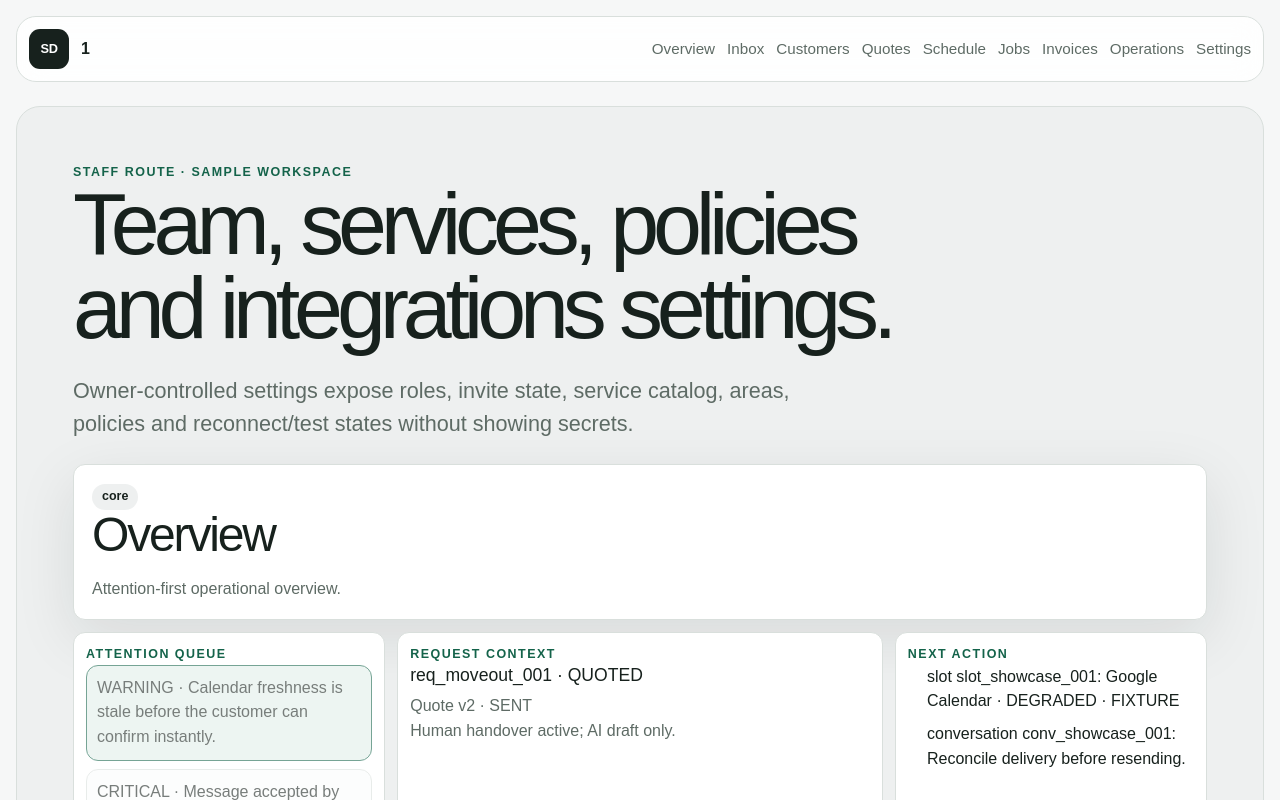
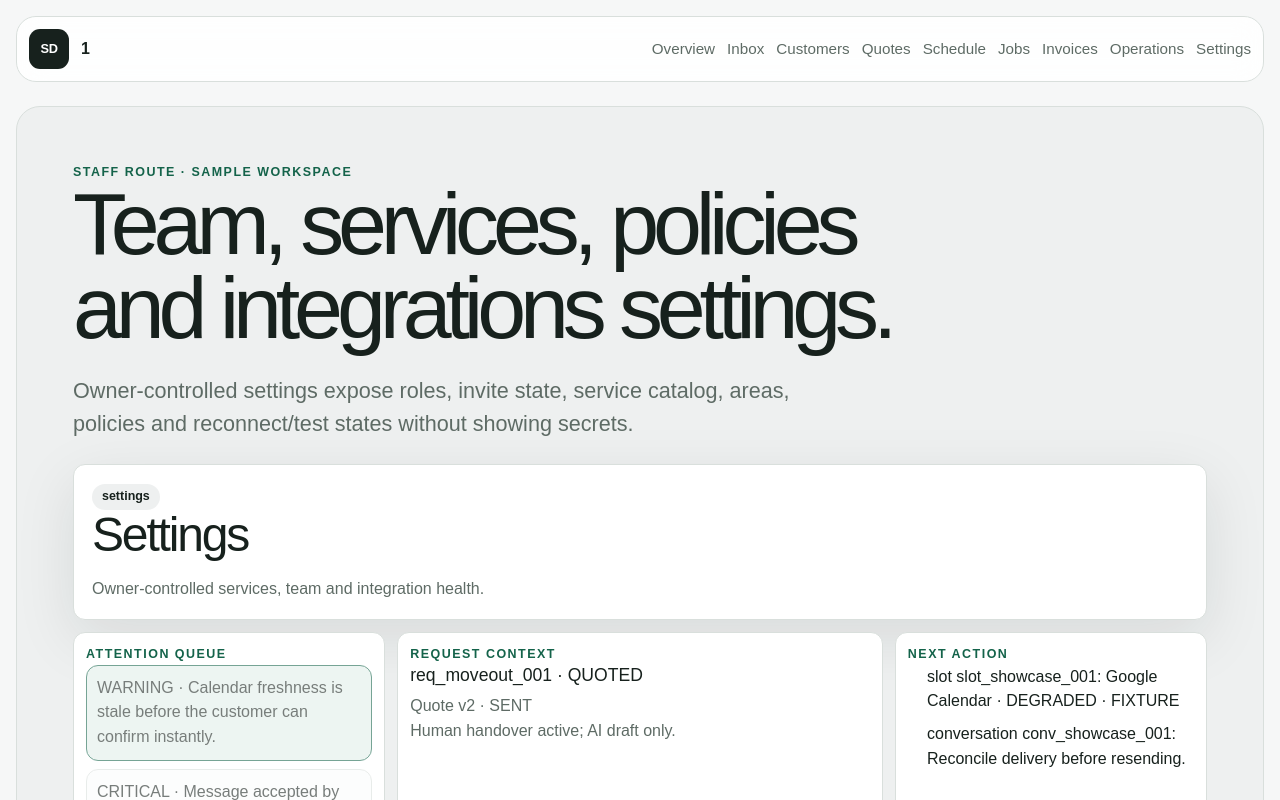
Before and after one commit to SaamVR/ServiceDesk, a Next.js app: page /app/1/settings in a window 1280 px wide. Shown: the top 800 px of the page. Built offline with nearby package versions, Linux system fonts and the light colour scheme.

Commit message:
feat(staff): map settings route to module

```diff
--- a/src/app/app/[workspace]/settings/page.tsx
+++ b/src/app/app/[workspace]/settings/page.tsx
@@ -8,6 +8,7 @@ export default async function StaffSettingsPage({ params }: { params: Promise<{
     <>
       <OperationalRoute
         surface="staff"
+        staffModule="settings"
         workspaceLabel={workspace}
         title="Team, services, policies and integrations settings."
         description="Owner-controlled settings expose roles, invite state, service catalog, areas, policies and reconnect/test states without showing secrets."
```
